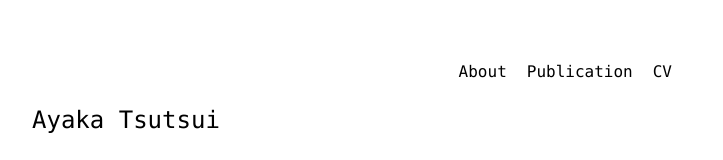
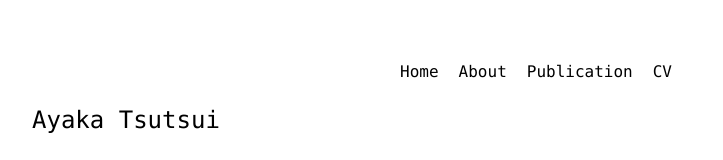
Before and after one commit to angeleru1128/my_website, a Next.js app: page / in a window 1280 px wide. Shown: the top 160 px of the page, without its empty margins (278-1001 px from the left). Built offline with nearby package versions, Linux system fonts and the light colour scheme.

Commit message:
Update page.tsx

```diff
--- a/src/app/page.tsx
+++ b/src/app/page.tsx
@@ -7,6 +7,7 @@ export default function Home() {
 {/* バー */}
 <div className="flex justify-end font-mono text-base lg:w-3/4">
   <div className="space-x-5 p-5">
+    <a href="https://ayakatsutsuidesu.com/">Home</a>
     <Link href="/about">About</Link>
     <Link href="/publication">Publication</Link>
     <a href="/document/AyakaTsutsui_Resume .pdf">CV</a>
```
